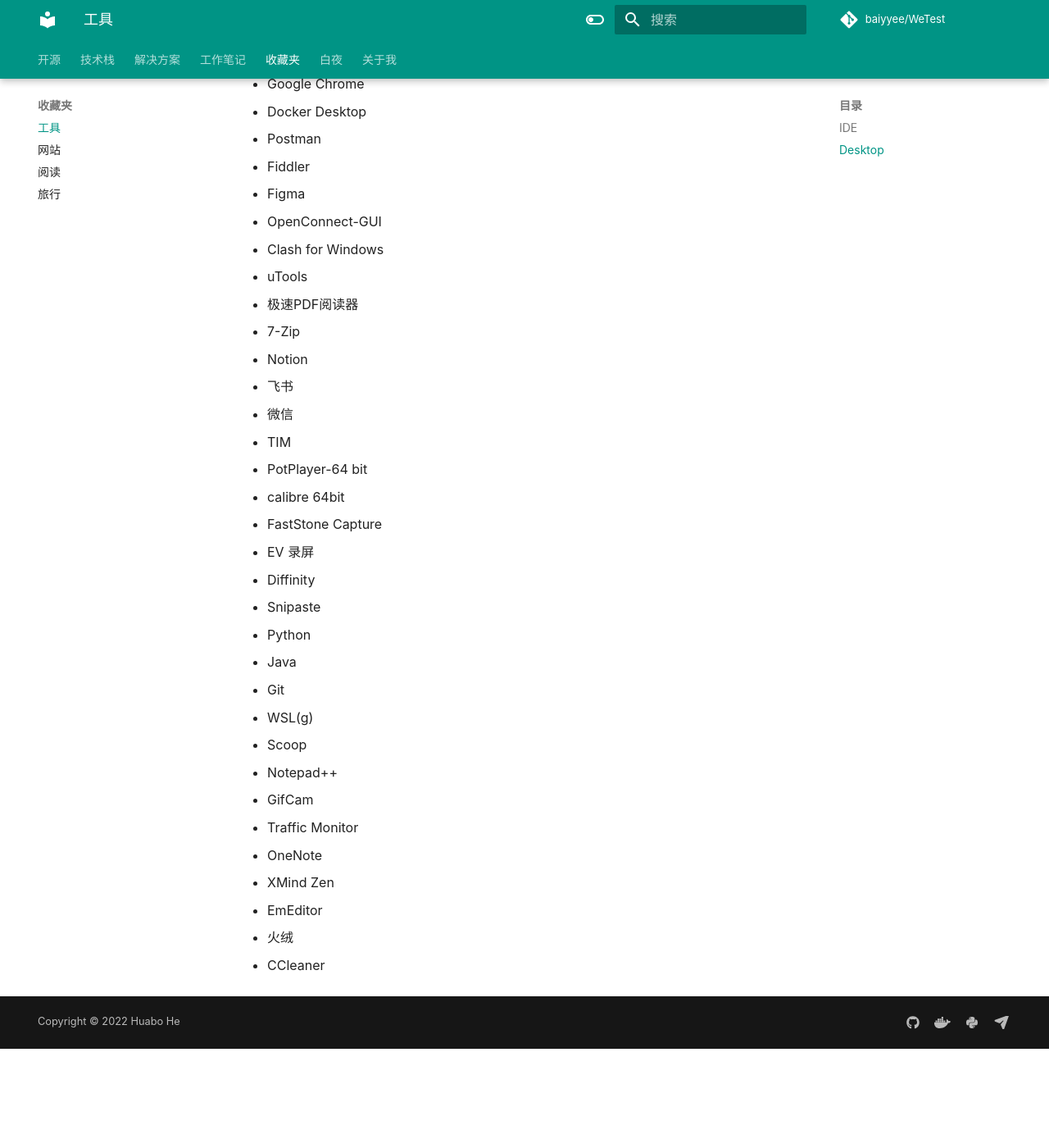
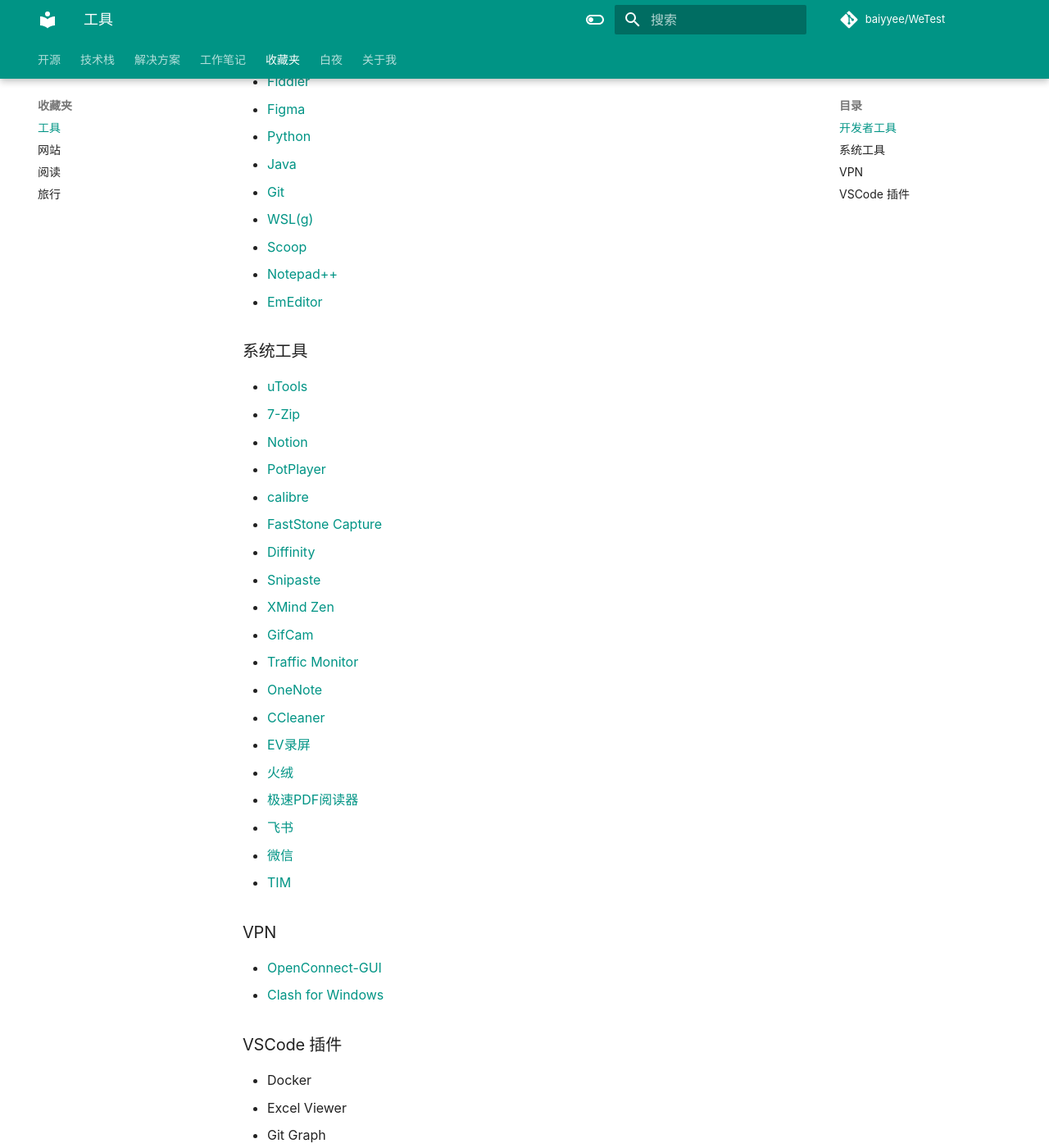
Before and after one commit to baiyyee/baiyyee.github.io, an MkDocs documentation site: the page built from docs/favorites/tool.md, in a window 1280 px wide and 1400 px high, scrolled down 556 px. Shown: the whole window at 82% size. Built offline with MkDocs 1.6.1 and Material for MkDocs 9.7.7, drawn with Linux system fonts in a browser that asks for light colours; comment, search, counter and statistics services are not loaded; before the commit the page ends 1835 px from its top, so only the background shows below that; some of the changed text lies outside the part shown.

```diff
--- a/docs/favorites/tool.md
+++ b/docs/favorites/tool.md
@@ -1,46 +1,71 @@
-### IDE
+### 开发者工具
 
-- VSCode
-- HeidiSQL
-- DataGrip
+- [VSCode](https://code.visualstudio.com/)
+- [HeidiSQL](https://www.heidisql.com/download.php?download=installer)
+- [DataGrip](https://www.jetbrains.com.cn/datagrip/)
+- [CloudBerry Explorer for Amazon S3](https://cloudberry-explorer-for-amazon-s3.en.softonic.com/)
+- [Remote Desktop Connection Manager](https://docs.microsoft.com/en-us/sysinternals/downloads/rdcman)
+- [WinSCP](https://winscp.net/eng/index.php)
+- [Xshell](https://www.xshell.com/zh/xshell/)
+- [Microsoft Edge](https://www.microsoft.com/en-us/edge)
+- [Google Chrome](https://www.google.com/chrome/)
+- [Docker Desktop](https://www.docker.com/products/docker-desktop/)
+- [Postman](https://www.postman.com/downloads/)
+- [Fiddler](https://www.telerik.com/download/fiddler)
+- [Figma](https://www.figma.com/)
+- [Python](https://www.python.org/)
+- [Java](https://www.oracle.com/java/technologies/downloads/)
+- [Git](https://git-scm.com/)
+- [WSL(g)](https://docs.microsoft.com/zh-cn/windows/wsl/install)
+- [Scoop](https://scoop.sh/)
+- [Notepad++](https://notepad-plus-plus.org/downloads/)
+- [EmEditor](https://www.emeditor.com/)
 
-### Desktop
-- Win
-  - CloudBerry Explorer for Amazon S3
-  - Remote Desktop Connection Manager
-  - WinSCP
-  - Xshell 6
-  - Microsoft Edge
-  - Google Chrome
-  - Docker Desktop
-  - Postman
-  - Fiddler
-  - Figma
-  - OpenConnect-GUI
-  - Clash for Windows
-  - uTools
-  - 极速PDF阅读器
-  - 7-Zip
-  - Notion
-  - 飞书
-  - 微信
-  - TIM
-  - PotPlayer-64 bit
-  - calibre 64bit
-  - FastStone Capture
-  - EV 录屏
-  - Diffinity
-  - Snipaste
-  - Python
-  - Java
-  - Git
-  - WSL(g)
-  - Scoop
-  - Notepad++
-  - GifCam
-  - Traffic Monitor
-  - OneNote
-  - XMind Zen
-  - EmEditor
-  - 火绒
-  - CCleaner
+
+
+### 系统工具
+
+- [uTools](https://www.u.tools/)
+- [7-Zip](https://www.7-zip.org/)
+- [Notion](https://www.notion.so/zh-cn)
+- [PotPlayer](https://potplayer.daum.net/)
+- [calibre](https://calibre-ebook.com/)
+- [FastStone Capture](https://www.faststone.org/FSCaptureDetail.htm)
+- [Diffinity](https://truehumandesign.se/s_diffinity.php)
+- [Snipaste](https://www.snipaste.com/)
+- [XMind Zen](https://xmind.cn/download/)
+- [GifCam](https://blog.bahraniapps.com/gifcam/#download)
+- [Traffic Monitor](https://github.com/zhongyang219/TrafficMonitor/releases)
+- [OneNote](https://www.microsoft.com/zh-cn/microsoft-365/onenote/digital-note-taking-app)
+- [CCleaner](https://www.ccleaner.com/zh-cn/ccleaner/download)
+- [EV录屏](https://www.ieway.cn/evcapture.html)
+- [火绒](https://www.huorong.cn/)
+- [极速PDF阅读器](https://jisupdf.com/)
+- [飞书](https://www.feishu.cn/)
+- [微信](https://weixin.qq.com/)
+- [TIM](https://tim.qq.com/)
+
+
+
+### VPN
+
+- [OpenConnect-GUI](https://github.com/openconnect/openconnect-gui/releases)
+- [Clash for Windows](https://docs.cfw.lbyczf.com/)
+
+
+
+### VSCode 插件
+
+- Docker
+- Excel Viewer
+- Git Graph
+- Markdown All in One
+- Pylance
+- Python
+- Python Test Explorer
+- Rainbow CSV
+- REST Client
+- Task Explorer
+- Test Explorer UI
+- vscode-fileheader
+- YAML
--- a/mkdocs.yml
+++ b/mkdocs.yml
@@ -69,6 +69,17 @@ nav:
       - TestBase: project/testbase.md
 
   - 技术栈:
+      - 编程语言:
+          - python: full-stack/coding/python.md
+          - mysql: full-stack/coding/mysql.md
+          - linux: full-stack/coding/linux.md
+          - java: full-stack/coding/java.md
+          - go: full-stack/coding/go.md
+          - powershell: full-stack/coding/powershell.md
+          - html: full-stack/coding/html.md
+          - javascript: full-stack/coding/javascript.md
+          - css: full-stack/coding/css.md
+
       - 测试框架:
           - pytest: full-stack/framework/pytest.md
           - playwright: full-stack/framework/playwright.md
@@ -86,33 +97,25 @@ nav:
           - jenkins: full-stack/cicd/jenkins.md
           - build: full-stack/cicd/build.md
 
-      - 编程语言:
-          - python: full-stack/coding/python.md
-          - mysql: full-stack/coding/mysql.md
-          - linux: full-stack/coding/linux.md
-          - java: full-stack/coding/java.md
-          - go: full-stack/coding/go.md
-          - powershell: full-stack/coding/powershell.md
-          - html: full-stack/coding/html.md
-          - javascript: full-stack/coding/javascript.md
-          - css: full-stack/coding/css.md
+      - 环境监控:
+          - sentry: full-stack/monitor/sentry.md
+          - grafana: full-stack/monitor/grafana.md
 
       - 数据分析:
           - pandas: full-stack/data-analysis/pandas.md
           - numpy: full-stack/data-analysis/numpy.md
 
-      - 环境监控:
-          - sentry: full-stack/monitor/sentry.md
-          - grafana: full-stack/monitor/grafana.md
+      - 压力测试:
+          - wrk: full-stack/stress/wrk.md
+          - locust: full-stack/stress/locust.md
+          - jmeter: full-stack/stress/jmeter.md
+          - loadrunner: full-stack/stress/loadrunner.md
 
       - 常用工具:
           - markdown: full-stack/tool/markdown.md
           - wsl: full-stack/tool/wsl.md
           - pypi: full-stack/tool/pypi.md
-          - wrk: full-stack/tool/wrk.md
-          - jmeter: full-stack/tool/jmeter.md
-          - loadrunner: full-stack/tool/loadrunner.md
-          - crontab: full-stack/tool/crontab.md
+          - fiddler: full-stack/tool/fiddler.md
           - redis: full-stack/tool/redis.md
           - rabbitmq: full-stack/tool/rabbitmq.md
           - figma: full-stack/tool/figma.md
@@ -162,6 +165,10 @@ nav:
               - pytest.ini: notes/demo/pytest-ini.md
               - test.http: notes/demo/restclient-vscode.md
 
+      - 用户指导:
+          - 如何通过硬盘安装Win系统？: notes/guideline/how-to-install-win-os.md
+          - 如何快速搭建一个个人网站？: notes/guideline/how-to-build-a-personal-website.md
+
       - 工具:
           - scoop: notes/tool/scoop.md
 
```
Also changed, not shown: docs/notes/guideline/how-to-build-a-personal-website.md (added, +88 -0 lines), docs/notes/guideline/how-to-install-win-os.md (added, +28 -0 lines), docs/full-stack/stress/jmeter.md (renamed from docs/full-stack/tool/jmeter.md), docs/full-stack/stress/loadrunner.md (renamed from docs/full-stack/tool/loadrunner.md), docs/full-stack/stress/locust.md (added), docs/full-stack/stress/wrk.md (renamed from docs/full-stack/tool/wrk.md), docs/full-stack/tool/fiddler.md (renamed from docs/full-stack/tool/crontab.md).
